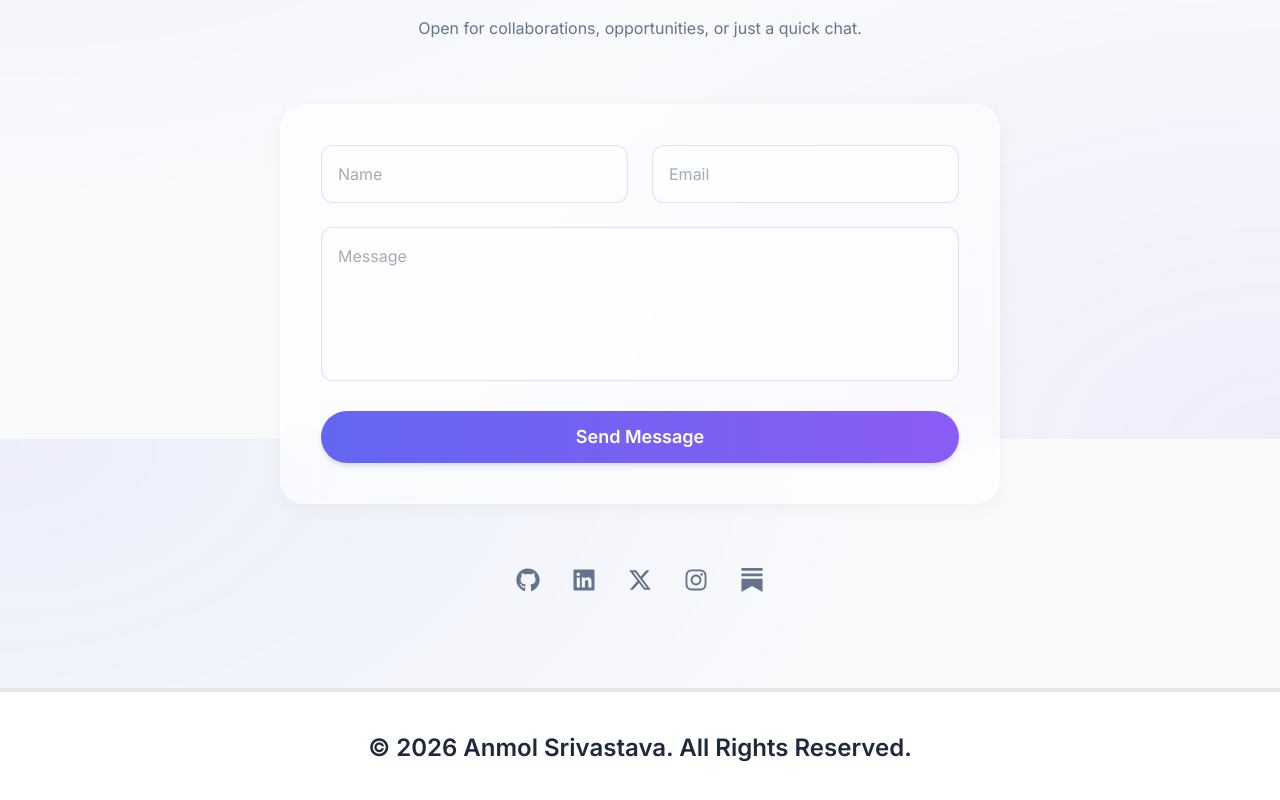
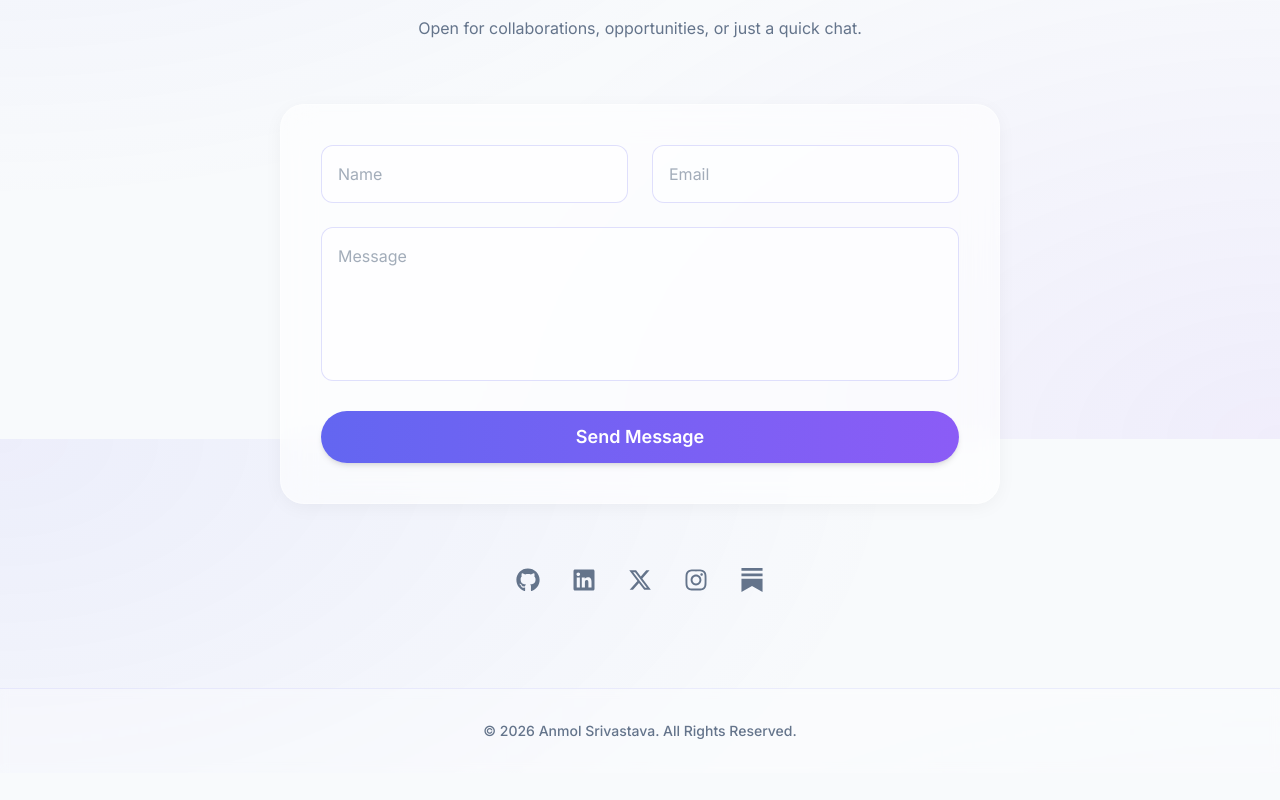
Before and after one commit to Anmol-Srivastava-073/portfolio, a React (Vite) app: page / in a window 1280 px wide. Shown: the part 5961-6761 px from the top of the page. After the commit the page ends 6734 px from the top, so only its background shows below. Built offline with nearby package versions, Linux system fonts and the light colour scheme.

Commit message:
Refactor Footer component with new styles
Updated footer styling and added dynamic year.

```diff
--- a/src/components/Footer.jsx
+++ b/src/components/Footer.jsx
@@ -1,7 +1,9 @@
 function Footer() {
   return (
-    <footer className="text-center py-10 border-t-4 border-ink font-handwritten text-2xl text-ink/80 font-bold bg-white">
-      © 2026 Anmol Srivastava. All Rights Reserved.
+    <footer className="text-center py-8 border-t border-primary/10 mt-auto bg-white/30 backdrop-blur-sm relative z-10">
+      <p className="text-sm text-textMuted font-medium">
+        © {new Date().getFullYear()} Anmol Srivastava. All Rights Reserved.
+      </p>
     </footer>
   )
 }
```
